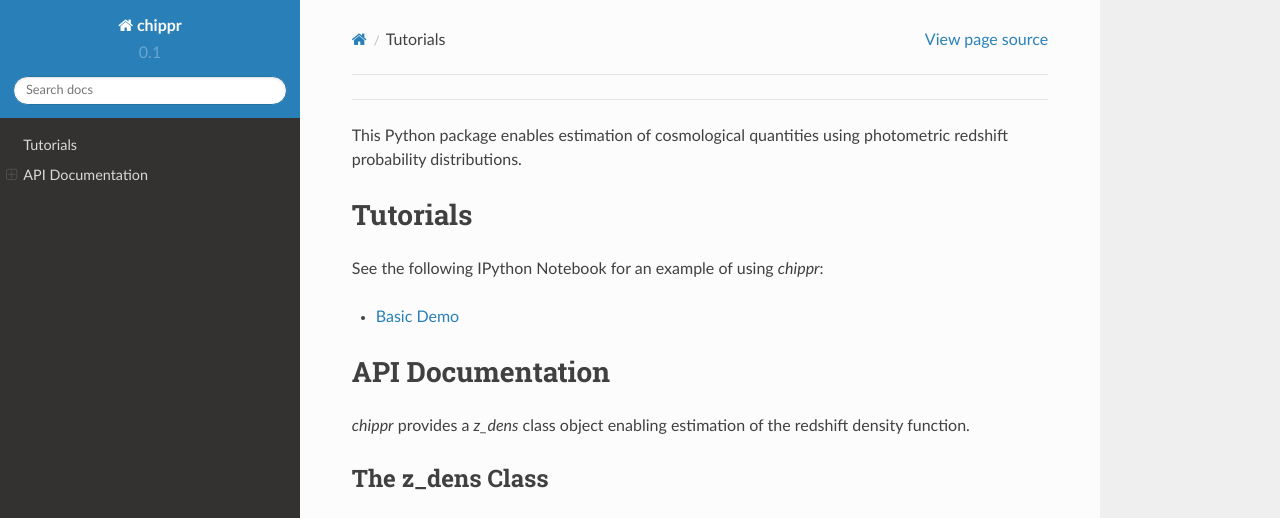
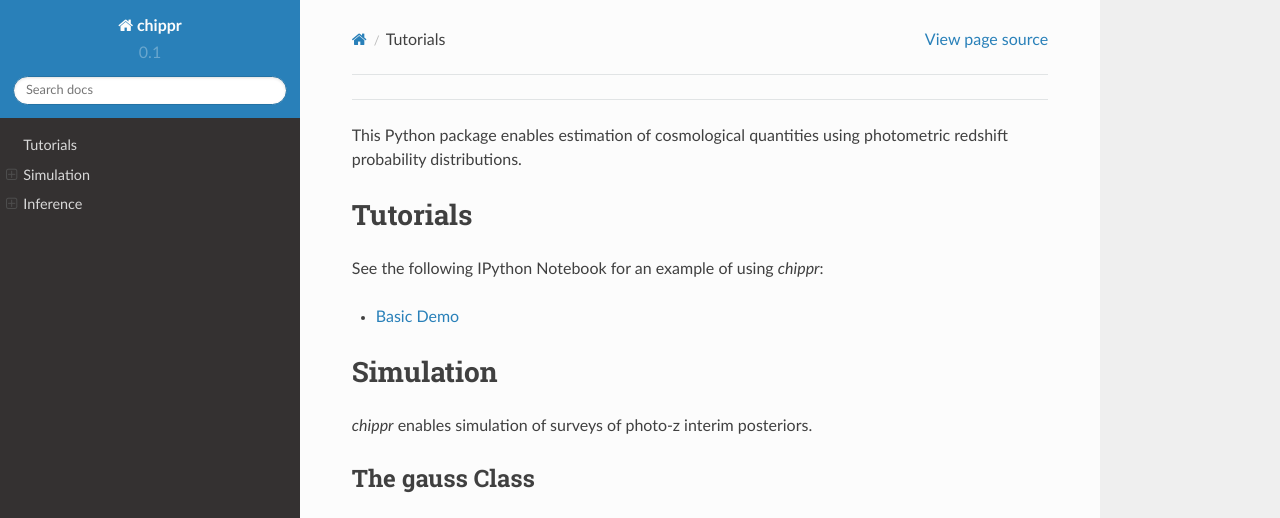
Before and after one commit to hoyleb/chippr, a Sphinx documentation site: the page built from docs/index.rst, in a window 1280 px wide and 1400 px high. Shown: the top 518 px of the window. Built offline with Sphinx 7.4.7 and the Read the Docs theme 2.0.0, drawn with Linux system fonts in a browser that asks for light colours; some of the changed text lies outside the part shown; grey boxes are pictures that could not be loaded.

Commit message:
attempting to split documentation

```diff
--- a/docs/index.rst
+++ b/docs/index.rst
@@ -13,16 +13,12 @@ See the following IPython Notebook for an example of using `chippr`:
 
 * `Basic Demo <http://htmlpreview.github.io/?https://github.com/aimalz/chippr/docs/notebooks/demo2.ipynb>`_
 
-API Documentation
-=================
+Simulation
+==========
 
-`chippr` provides a `z_dens` class object enabling estimation of the redshift
-density function.
+.. include:: simulation.rst
 
+Inference
+=========
 
-The z_dens Class
-----------------
-
-.. automodule:: z_dens
-    :members:
-    :undoc-members:
+.. include:: inference.rst
--- /dev/null
+++ b/docs/inference.rst
@@ -0,0 +1,16 @@
+`chippr` currently enables estimation of the redshift
+density function.
+
+The z_dens Class
+----------------
+
+.. automodule:: z_dens
+    :members:
+    :undoc-members:
+
+Plotting Utilities
+------------------
+
+.. automodule:: plot_utils
+    :members:
+    :undoc-members:
--- /dev/null
+++ b/docs/simulation.rst
@@ -0,0 +1,43 @@
+`chippr` enables simulation of surveys of photo-z interim posteriors.
+
+The gauss Class
+----------------
+
+.. automodule:: gauss
+    :members:
+    :undoc-members:
+
+The gmix Class
+--------------
+
+.. automodule:: gmix
+    :members:
+    :undoc-members:
+
+The likelihood Class
+--------------------
+
+.. automodule:: likelihood
+    :members:
+    :undoc-members:
+
+The interim_prior Class
+-----------------------
+
+.. automodule:: interim_prior
+    :members:
+    :undoc-members:
+
+The posterior Class
+-------------------
+
+.. automodule:: posterior
+    :members:
+    :undoc-members:
+
+Simulation Utilities
+------------------
+
+.. automodule:: sim_utils
+    :members:
+    :undoc-members:
```
